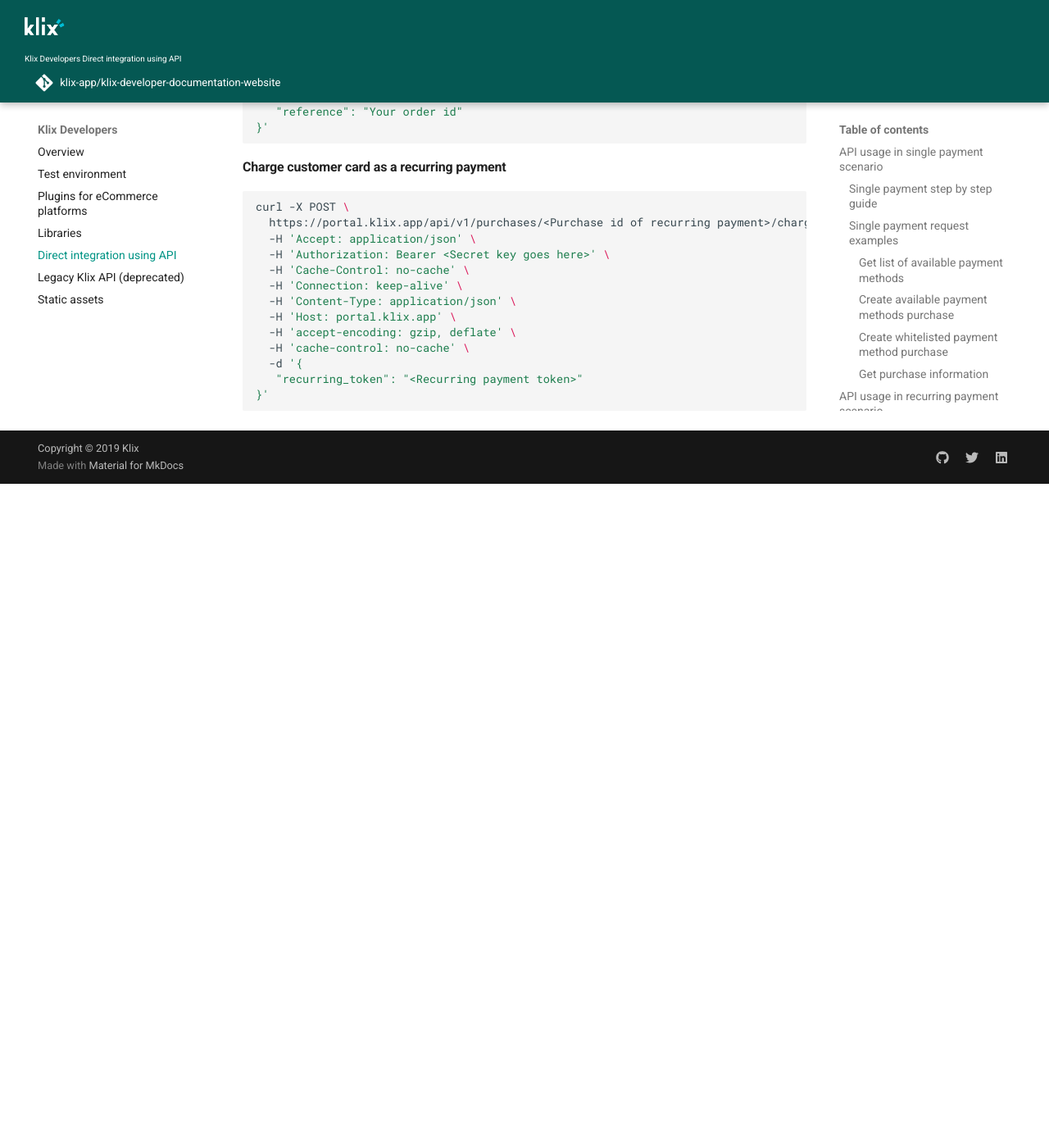
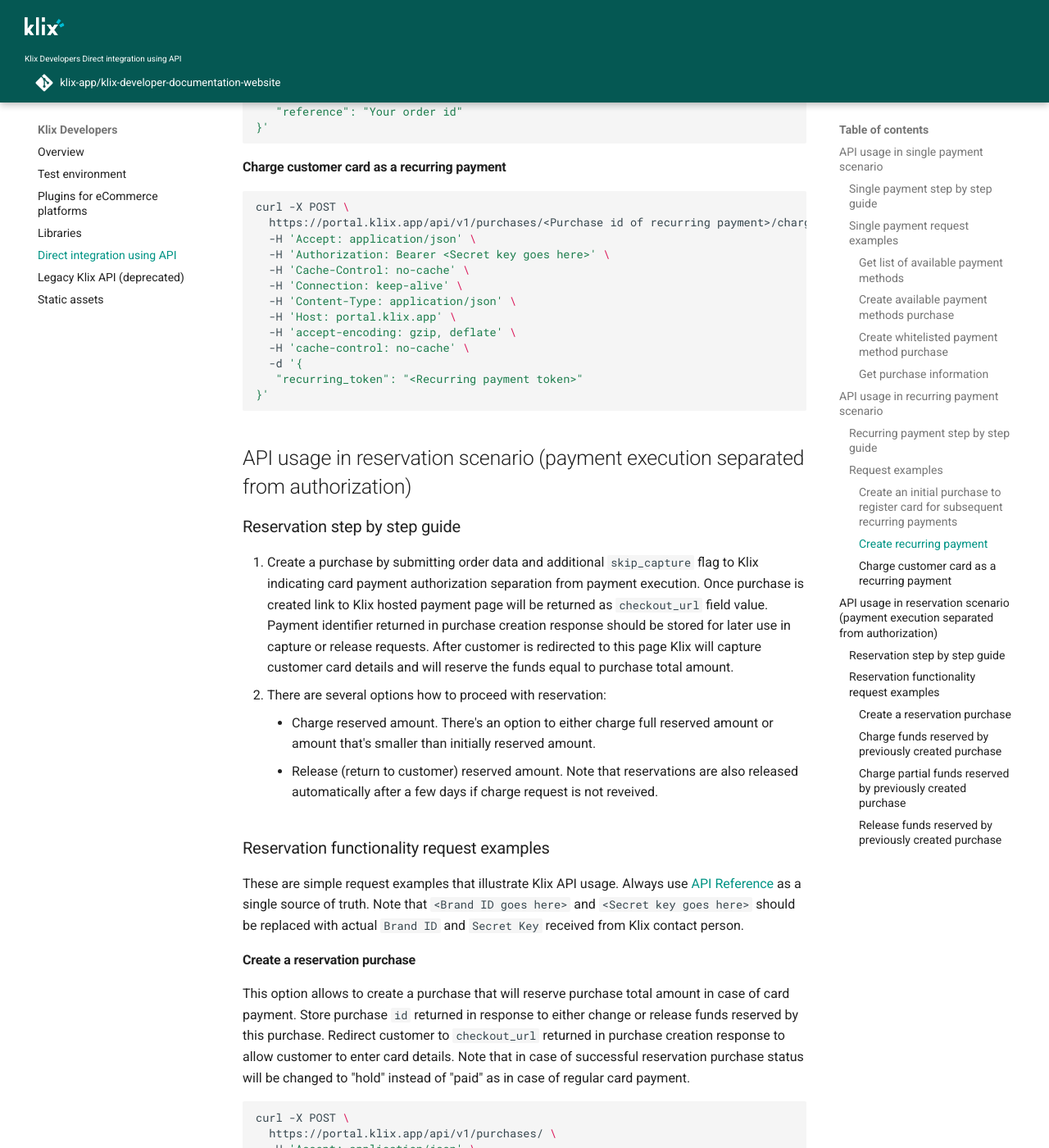
Before and after one commit to klix-app/klix-developer-documentation-website, an MkDocs documentation site: the page built from docs/api.md, in a window 1280 px wide and 1400 px high, scrolled down 5294 px. Shown: the whole window at 82% size. Built offline with MkDocs 1.6.1 and Material for MkDocs 9.7.7, drawn with Linux system fonts in a browser that asks for light colours; a script that is not in the unit is left out; comment, search, counter and statistics services are not loaded; before the commit the page ends 5884 px from its top, so only the background shows below that; some of the changed text lies outside the part shown.

Commit message:
Describe reservation functionality

````diff
--- a/docs/api.md
+++ b/docs/api.md
@@ -53,23 +53,23 @@
    "success_redirect": "https://your.site/customer-will-be-redirected-here-in-case-of-successfull-payment",
    "failure_redirect": "https://your.site/customer-will-be-redirected-here-in-case-of-failed-payment",
    "cancel_redirect": "https://your.site/customer-will-be-redirected-here-in-case-customer-decides-to-go-back-to-your-store-during-payment",
-   "purchase":{
+   "purchase": {
       "language": "lv",
-      "products":[
+      "products": [
          {
-            "price":3000,
-            "name":"Xiaomi Mi Smart Band 5"
+            "price": 3000,
+            "name": "Xiaomi Mi Smart Band 5"
          },
          {
-            "price":100,
-            "name":"Screen protector for Xiaomi Mi Smart Band 5"
+            "price": 100,
+            "name": "Screen protector for Xiaomi Mi Smart Band 5"
          }
       ]
    },
-   "client":{
-      "email":"test@test.com"
+   "client": {
+      "email": "test@test.com"
    },
-   "brand_id":"<Brand ID goes here>",
+   "brand_id": "<Brand ID goes here>",
    "reference": "Your order id"
 }'
 ```
@@ -94,24 +94,24 @@
    "success_redirect": "https://your.site/customer-will-be-redirected-here-in-case-of-successfull-payment",
    "failure_redirect": "https://your.site/customer-will-be-redirected-here-in-case-of-failed-payment",
    "cancel_redirect": "https://your.site/customer-will-be-redirected-here-in-case-customer-decides-to-go-back-to-your-store-during-payment",
-   "purchase":{
+   "purchase": {
       "language": "lv",
-      "products":[
+      "products": [
          {
-            "price":3000,
-            "name":"Xiaomi Mi Smart Band 5"
+            "price": 3000,
+            "name": "Xiaomi Mi Smart Band 5"
          },
          {
-            "price":100,
-            "name":"Screen protector for Xiaomi Mi Smart Band 5"
+            "price": 100,
+            "name": "Screen protector for Xiaomi Mi Smart Band 5"
          }
       ]
    },
-   "client":{
-      "email":"test@test.com"
+   "client": {
+      "email": "test@test.com"
    },
    "payment_method_whitelist": ["klix"],
-   "brand_id":"<Brand ID goes here>",
+   "brand_id": "<Brand ID goes here>",
    "reference": "Your order id"
 }'
 ```
@@ -166,19 +166,19 @@
    "success_redirect": "https://your.site/customer-will-be-redirected-here-in-case-of-successfull-payment",
    "failure_redirect": "https://your.site/customer-will-be-redirected-here-in-case-of-failed-payment",
    "cancel_redirect": "https://your.site/customer-will-be-redirected-here-in-case-customer-decides-to-go-back-to-your-store-during-payment",
-   "purchase":{
+   "purchase": {
       "language": "lv",
-      "products":[
+      "products": [
          {
-            "price":700,
-            "name":"XYZ service subscription"
+            "price": 700,
+            "name": "XYZ service subscription"
          }
       ]
    },
-   "client":{
-      "email":"test@test.com"
+   "client": {
+      "email": "test@test.com"
    },
-   "brand_id":"<Brand ID goes here>",
+   "brand_id": "<Brand ID goes here>",
    "reference": "Your order id"
 }'
 ```
@@ -200,19 +200,19 @@
   -H 'cache-control: no-cache' \
   -d '{
    "success_callback": "https://your.site/api/successfully-paid-callback-will-be-sent-to-this-end-point",
-   "purchase":{
+   "purchase": {
       "language": "lv",
-      "products":[
+      "products": [
          {
-            "price":700,
-            "name":"XYZ service subscription fee for December 2020"
+            "price": 700,
+            "name": "XYZ service subscription fee for December 2020"
          }
       ]
    },
-   "client":{
-      "email":"test@test.com"
+   "client": {
+      "email": "test@test.com"
    },
-   "brand_id":"<Brand ID goes here>",
+   "brand_id": "<Brand ID goes here>",
    "reference": "Your order id"
 }'
 ```
@@ -234,3 +234,94 @@
    "recurring_token": "<Recurring payment token>"
 }'
 ```
+
+## API usage in reservation scenario (payment execution separated from authorization)
+
+### Reservation step by step guide
+
+1. Create a purchase by submitting order data and additional `skip_capture` flag to Klix indicating card payment authorization separation from payment execution. Once purchase is created link to Klix hosted payment page will be returned as `checkout_url` field value. Payment identifier returned in purchase creation response should be stored for later use in capture or release requests. After customer is redirected to this page Klix will capture customer card details and will reserve the funds equal to purchase total amount.
+2. There are several options how to proceed with reservation:
+    * Charge reserved amount. There's an option to either charge full reserved amount or amount that's smaller than initially reserved amount.
+    * Release (return to customer) reserved amount. Note that reservations are also released automatically after a few days if charge request is not reveived.
+
+### Reservation functionality request examples
+
+These are simple request examples that illustrate Klix API usage. Always use [API Reference](https://portal.klix.app/api) as a single source of truth.
+Note that `<Brand ID goes here>` and `<Secret key goes here>` should be replaced with actual `Brand ID` and `Secret Key` received from Klix contact person.
+
+#### Create a reservation purchase
+
+This option allows to create a purchase that will reserve purchase total amount in case of card payment. Store purchase `id` returned in response to either change or release funds reserved by this purchase. Redirect customer to `checkout_url` returned in purchase creation response to allow customer to enter card details. Note that in case of successful reservation purchase status will be changed to "hold" instead of "paid" as in case of regular card payment.
+
+```sh
+curl -X POST \
+  https://portal.klix.app/api/v1/purchases/ \
+  -H 'Accept: application/json' \
+  -H 'Authorization: Bearer <Secret key goes here>' \
+  -H 'Cache-Control: no-cache' \
+  -H 'Connection: keep-alive' \
+  -H 'Content-Type: application/json' \
+  -H 'Host: portal.klix.app' \
+  -H 'accept-encoding: gzip, deflate' \
+  -H 'cache-control: no-cache' \
+  -d '{
+   "success_callback": "https://your.site/api/successfully-paid-callback-will-be-sent-to-this-end-point",
+   "success_redirect": "https://your.site/customer-will-be-redirected-here-in-case-of-successfull-payment",
+   "failure_redirect": "https://your.site/customer-will-be-redirected-here-in-case-of-failed-payment",
+   "cancel_redirect": "https://your.site/customer-will-be-redirected-here-in-case-customer-decides-to-go-back-to-your-store-during-payment",
+   "purchase": {
+      "language": "lv",
+      "products": [
+         {
+            "price": 3000,
+            "name": "Xiaomi Mi Smart Band 5"
+         },
+         {
+            "price": 100,
+            "name": "Screen protector for Xiaomi Mi Smart Band 5"
+         }
+      ]
+   },
+   "skip_capture": true,
+   "client": {
+      "email": "test@test.com"
+   },
+   "payment_method_whitelist": ["klix"],
+   "brand_id": "<Brand ID goes here>",
+   "reference": "Your order id"
+}'
+```
+
+#### Charge funds reserved by previously created purchase
+
+To change full amount previously reserved by specified purchase no request body should be sent. `<Purchase ID>` is purchase identifier (field `id` value) received in purchase creation response.
+
+```sh
+curl --location --request POST 'https://portal.klix.app/api/v1/purchases/<Purchase ID>/capture/' \
+--header 'Content-Type: application/json' \
+--header 'Authorization: Bearer <Secret key goes here>'
+```
+
+#### Charge partial funds reserved by previously created purchase
+
+To change amount that's smaller than previously reserved amount this new amount should be specified in request. `<Purchase ID>` is purchase identifier (field `id` value) received in purchase creation response.
+
+```sh
+curl --location --request POST 'https://portal.klix.app/api/v1/purchases/<Purchase ID>/capture/' \
+--header 'Content-Type: application/json' \
+--header 'Authorization: Bearer <Secret key goes here>' \
+--data-raw '{
+    "amount": 5
+}
+'
+```
+
+#### Release funds reserved by previously created purchase
+
+To release funds reserved by Purchase following request should be sent:
+
+```sh
+curl --location --request POST 'https://portal.klix.app/api/v1/purchases/<Purchase ID>/release/' \
+--header 'Content-Type: application/json' \
+--header 'Authorization: Bearer <Secret key goes here>'
+```
--- a/docs/test-environment.md
+++ b/docs/test-environment.md
@@ -30,3 +18,15 @@
 Any cardholder name can be used with these cards.
 
 Please try to make payment with both cards in case one card payments fails.
+
+## Simplified integration testing
+
+In order to preview Klix payment gateway functionality and test integration implementation following test account API credentials can be used:
+
+| Brand ID                                                  | Secret key                                                                                                     |
+|-----------------------------------------------------------|----------------------------------------------------------------------------------------------------------------|
+| <sub><sup>702314b8-dd86-41fa-9a22-510fdd71fa92</sup></sub>| <sub><sup>No51P_Dq4jQGeha6_eQpfjAFe67u3QYHEO95jrcCux0zPfByd8x9poSa6xINQPz1hyUGKNYoxa16rnUkSUI_MA==</sup></sub> |
+
+In case of Klix card payment method after redirecting customer to the Klix payment page (field "checkout_url" value from Purchase creation response) there's an option to choose either successful or failed payment scenario for testing purposes. In case of bank transfers and Klix Pay Later only success scenario is supported in test environment.
+
+![Choose successful or failed payment scenario](images/testing_integration.png "Tesing integration")
````
Also changed, not shown: other parts of docs/test-environment.md (+1 -13 lines).
